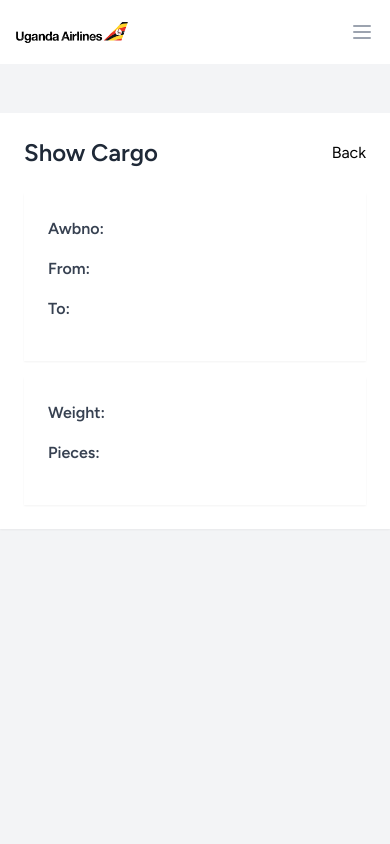
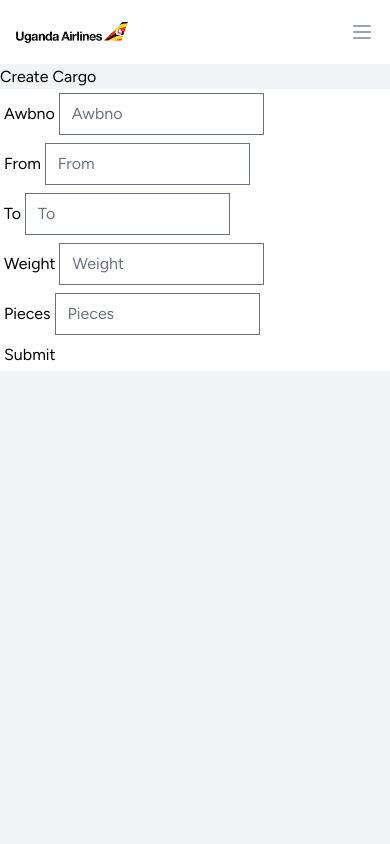
Before and after one commit to Twna-Jane/ICS-PROJECT-1-Tracking-system, a Laravel app: page /cargos/create in a window 390 px wide. Run offline with Laravel 12, Linux system fonts and the light colour scheme; the visitor is signed in with stand-in values (Sample User, id 1); style sheets or scripts are compiled from the project's sources; parts of the project's set-up code (start-up, migrations or seed data) failed here and were passed over.

Commit message:
Revert "update"

```diff
--- a/package.json
+++ b/package.json
@@ -9,13 +9,13 @@
         "@popperjs/core": "^2.11.6",
         "@tailwindcss/forms": "^0.5.2",
         "alpinejs": "^3.4.2",
-        "autoprefixer": "^10.4.19",
+        "autoprefixer": "^10.4.2",
         "axios": "^1.6.4",
         "bootstrap": "^5.2.3",
         "laravel-vite-plugin": "^1.0",
-        "postcss": "^8.4.39",
+        "postcss": "^8.4.31",
         "sass": "^1.77.6",
-        "tailwindcss": "^3.4.4",
+        "tailwindcss": "^3.1.0",
         "vite": "^5.0"
     }
 }
--- a/resources/views/admin/dashboard.blade.php
+++ b/resources/views/admin/dashboard.blade.php
@@ -1,5 +1,4 @@
 @extends('layouts.app')
-
 @section('content')
     <x-slot name="header">
         <h2 class="font-semibold text-xl text-gray-800 dark:text-gray-200 leading-tight">
@@ -11,9 +10,7 @@
         <div class="max-w-7xl mx-auto sm:px-6 lg:px-8">
             <div class="bg-white dark:bg-gray-800 overflow-hidden shadow-sm sm:rounded-lg">
                 <div class="p-6 text-gray-900 dark:text-gray-100">
-                    <h3 class="text-3xl font-bold mb-6">{{ __("Welcome!") }}</h3>
-                    <p class="text-lg mb-4">{{ __("You are logged in as an administrator.") }}</p>
-                    <p class="text-sm text-gray-600 dark:text-gray-400">{{ __("Manage cargo details here.") }}</p>
+                    {{ __("You're logged in!") }}
                 </div>
             </div>
         </div>
--- a/resources/views/cargo/form.blade.php
+++ b/resources/views/cargo/form.blade.php
@@ -1,45 +1,34 @@
-@extends('layouts.app')
+<div class="row padding-1 p-1">
+    <div class="col-md-12">
 
-@section('template_title')
-    {{ $cargo->name ?? __('Show') . " " . __('Cargo') }}
-@endsection
+        <div class="form-group mb-2 mb20">
+            <label for="awbno" class="form-label">{{ __('Awbno') }}</label>
+            <input type="text" name="awbno" class="form-control @error('awbno') is-invalid @enderror" value="{{ old('awbno', $cargo?->awbno) }}" id="awbno" placeholder="Awbno">
+            {!! $errors->first('awbno', '<div class="invalid-feedback" role="alert"><strong>:message</strong></div>') !!}
+        </div>
+        <div class="form-group mb-2 mb20">
+            <label for="from" class="form-label">{{ __('From') }}</label>
+            <input type="text" name="from" class="form-control @error('from') is-invalid @enderror" value="{{ old('from', $cargo?->from) }}" id="from" placeholder="From">
+            {!! $errors->first('from', '<div class="invalid-feedback" role="alert"><strong>:message</strong></div>') !!}
+        </div>
+        <div class="form-group mb-2 mb20">
+            <label for="to" class="form-label">{{ __('To') }}</label>
+            <input type="text" name="to" class="form-control @error('to') is-invalid @enderror" value="{{ old('to', $cargo?->to) }}" id="to" placeholder="To">
+            {!! $errors->first('to', '<div class="invalid-feedback" role="alert"><strong>:message</strong></div>') !!}
+        </div>
+        <div class="form-group mb-2 mb20">
+            <label for="weight" class="form-label">{{ __('Weight') }}</label>
+            <input type="text" name="weight" class="form-control @error('weight') is-invalid @enderror" value="{{ old('weight', $cargo?->weight) }}" id="weight" placeholder="Weight">
+            {!! $errors->first('weight', '<div class="invalid-feedback" role="alert"><strong>:message</strong></div>') !!}
+        </div>
+        <div class="form-group mb-2 mb20">
+            <label for="pieces" class="form-label">{{ __('Pieces') }}</label>
+            <input type="text" name="pieces" class="form-control @error('pieces') is-invalid @enderror" value="{{ old('pieces', $cargo?->pieces) }}" id="pieces" placeholder="Pieces">
+            {!! $errors->first('pieces', '<div class="invalid-feedback" role="alert"><strong>:message</strong></div>') !!}
+        </div>
 
-@section('content')
-    <section class="content container mx-auto py-12">
-        <div class="bg-white dark:bg-gray-800 overflow-hidden shadow-sm sm:rounded-lg">
-            <div class="p-6">
-                <div class="flex justify-between items-center mb-6">
-                    <h2 class="text-2xl font-semibold text-gray-800 dark:text-gray-200">{{ __('Show') }} Cargo</h2>
-                    <a href="{{ route('cargos.index') }}" class="btn btn-primary btn-sm">{{ __('Back') }}</a>
-                </div>
-
-                <div class="grid grid-cols-1 md:grid-cols-2 gap-4">
-                    <div class="bg-white dark:bg-gray-800 overflow-hidden shadow-sm sm:rounded-lg p-6">
-                        <div class="mb-4">
-                            <strong class="text-gray-700 dark:text-gray-300">Awbno:</strong>
-                            <span class="ml-2">{{ $cargo->awbno }}</span>
-                        </div>
-                        <div class="mb-4">
-                            <strong class="text-gray-700 dark:text-gray-300">From:</strong>
-                            <span class="ml-2">{{ $cargo->from }}</span>
-                        </div>
-                        <div class="mb-4">
-                            <strong class="text-gray-700 dark:text-gray-300">To:</strong>
-                            <span class="ml-2">{{ $cargo->to }}</span>
-                        </div>
-                    </div>
-                    <div class="bg-white dark:bg-gray-800 overflow-hidden shadow-sm sm:rounded-lg p-6">
-                        <div class="mb-4">
-                            <strong class="text-gray-700 dark:text-gray-300">Weight:</strong>
-                            <span class="ml-2">{{ $cargo->weight }}</span>
-                        </div>
-                        <div class="mb-4">
-                            <strong class="text-gray-700 dark:text-gray-300">Pieces:</strong>
-                            <span class="ml-2">{{ $cargo->pieces }}</span>
-                        </div>
-                    </div>
-                </div>
-            </div>
-        </div>
-    </section>
-@endsection
+    </div>
+    <div class="col-md-12 mt20 mt-2">
+        <button type="submit" class="btn btn-primary">{{ __('Submit') }}</button>
+    </div>
+</div>
--- a/resources/views/carrier/dashboard.blade.php
+++ b/resources/views/carrier/dashboard.blade.php
@@ -10,7 +10,7 @@
         <div class="max-w-7xl mx-auto sm:px-6 lg:px-8">
             <div class="bg-white dark:bg-gray-800 overflow-hidden shadow-sm sm:rounded-lg">
                 <div class="p-6 text-gray-900 dark:text-gray-100">
-                    {{ __("Welcome!") }}
+                    {{ __("You're logged in!") }}
                 </div>
             </div>
         </div>
--- a/tailwind.config.js
+++ b/tailwind.config.js
@@ -7,8 +7,6 @@
         './vendor/laravel/framework/src/Illuminate/Pagination/resources/views/*.blade.php',
         './storage/framework/views/*.php',
         './resources/views/**/*.blade.php',
-        './resources/**/*.js',
-        './resources/**/*.vue',
     ],
 
     theme: {
```
Also changed, not shown: resources/views/cargo/index.blade.php (+25 -19 lines), resources/views/tracktrace/index.blade.php (+14 -1 lines), resources/views/tracktrace/results.blade.php (+23 -35 lines), package-lock.json.
